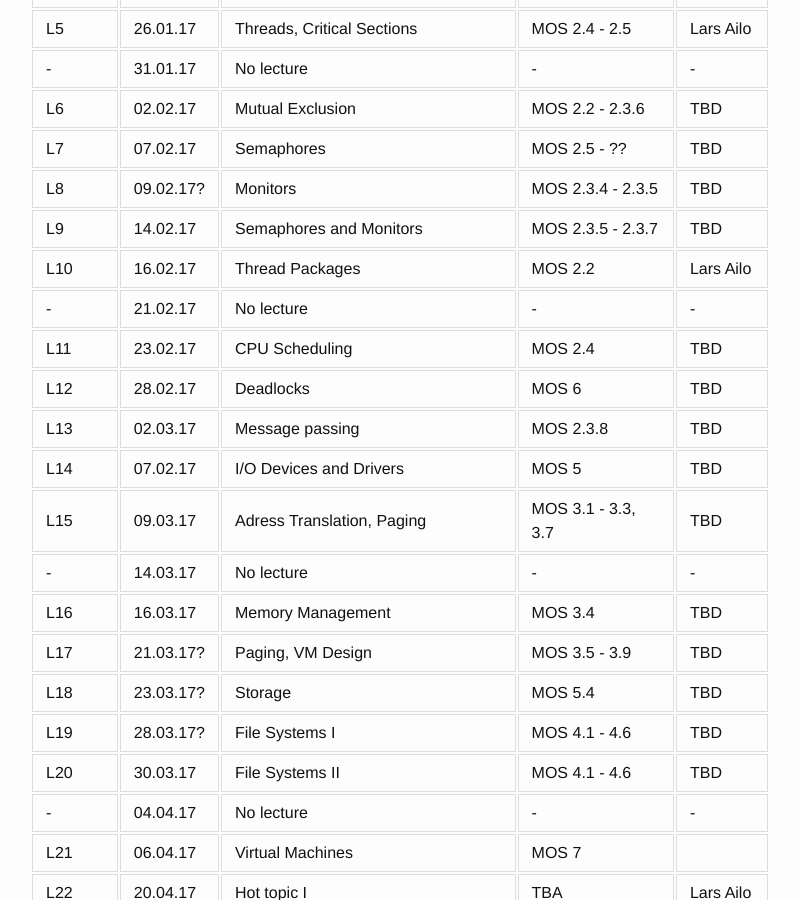
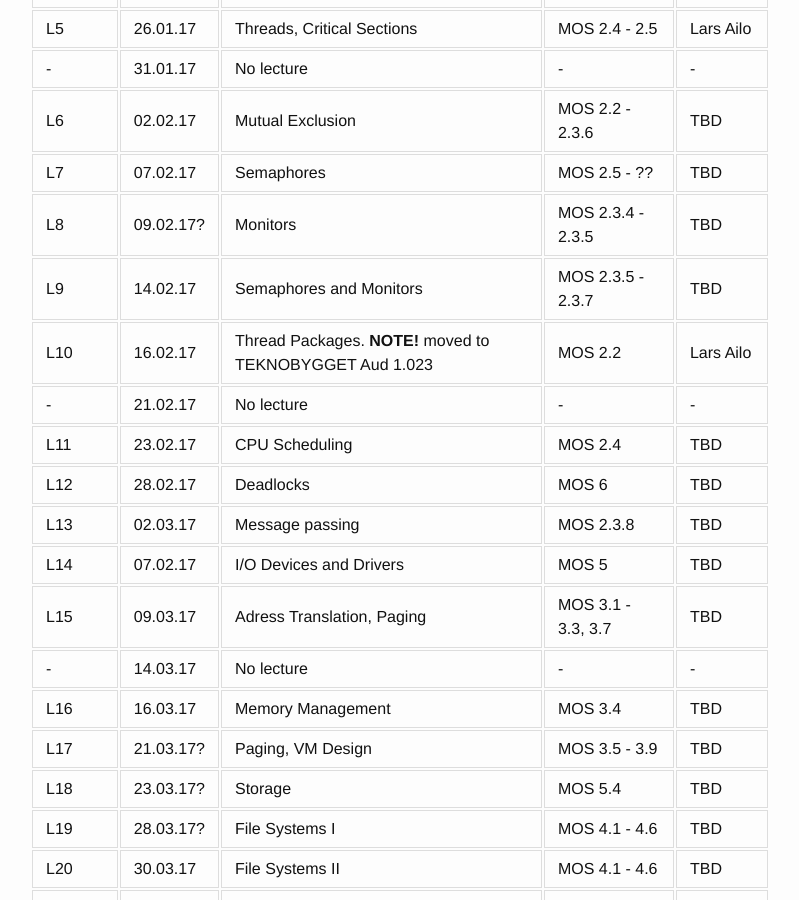
Before and after one commit to uit-inf-2201-s17/uit-inf-2201-s17.github.io, a Jekyll site: the page built from index.md, in a window 1280 px wide and 900 px high, scrolled down 1082 px. Shown: the whole window, without its empty margins (240-1039 px from the left). Built offline with Jekyll 4.4.1, drawn with Linux system fonts in a browser that asks for light colours.

Commit message:
Room change (16/2). Some minor changes to lecture notes 04.

```diff
--- a/index.md
+++ b/index.md
@@ -46,7 +46,7 @@ Refer to the lecture and mandatory assignment plan, and e-mails, for which room
 | L7  | 07.02.17 | Semaphores | MOS 2.5 - ?? | TBD |
 | L8  | 09.02.17? | Monitors   | MOS 2.3.4 - 2.3.5 | TBD |
 | L9  | 14.02.17 | Semaphores and Monitors | MOS 2.3.5 - 2.3.7 | TBD |
-| L10 | 16.02.17 | Thread Packages | MOS 2.2 | Lars Ailo |
+| L10 | 16.02.17 | Thread Packages. **NOTE!** moved to TEKNOBYGGET Aud 1.023 | MOS 2.2 | Lars Ailo |
 | -   | 21.02.17 | No lecture | - | - |
 | L11 | 23.02.17 | CPU Scheduling | MOS 2.4 | TBD |
 | L12 | 28.02.17 | Deadlocks | MOS 6 | TBD |
```
Also changed, not shown: 1 other file.
